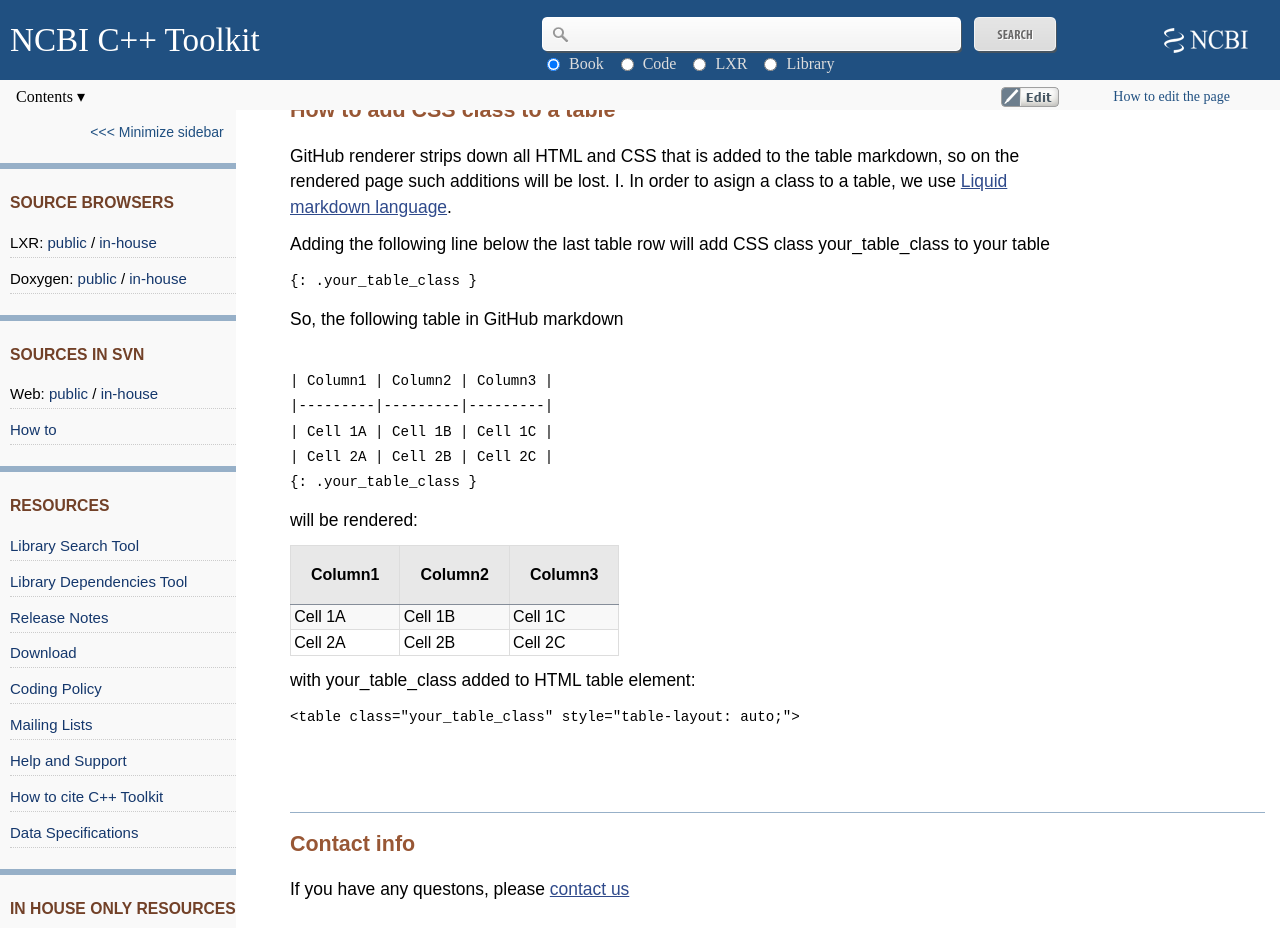
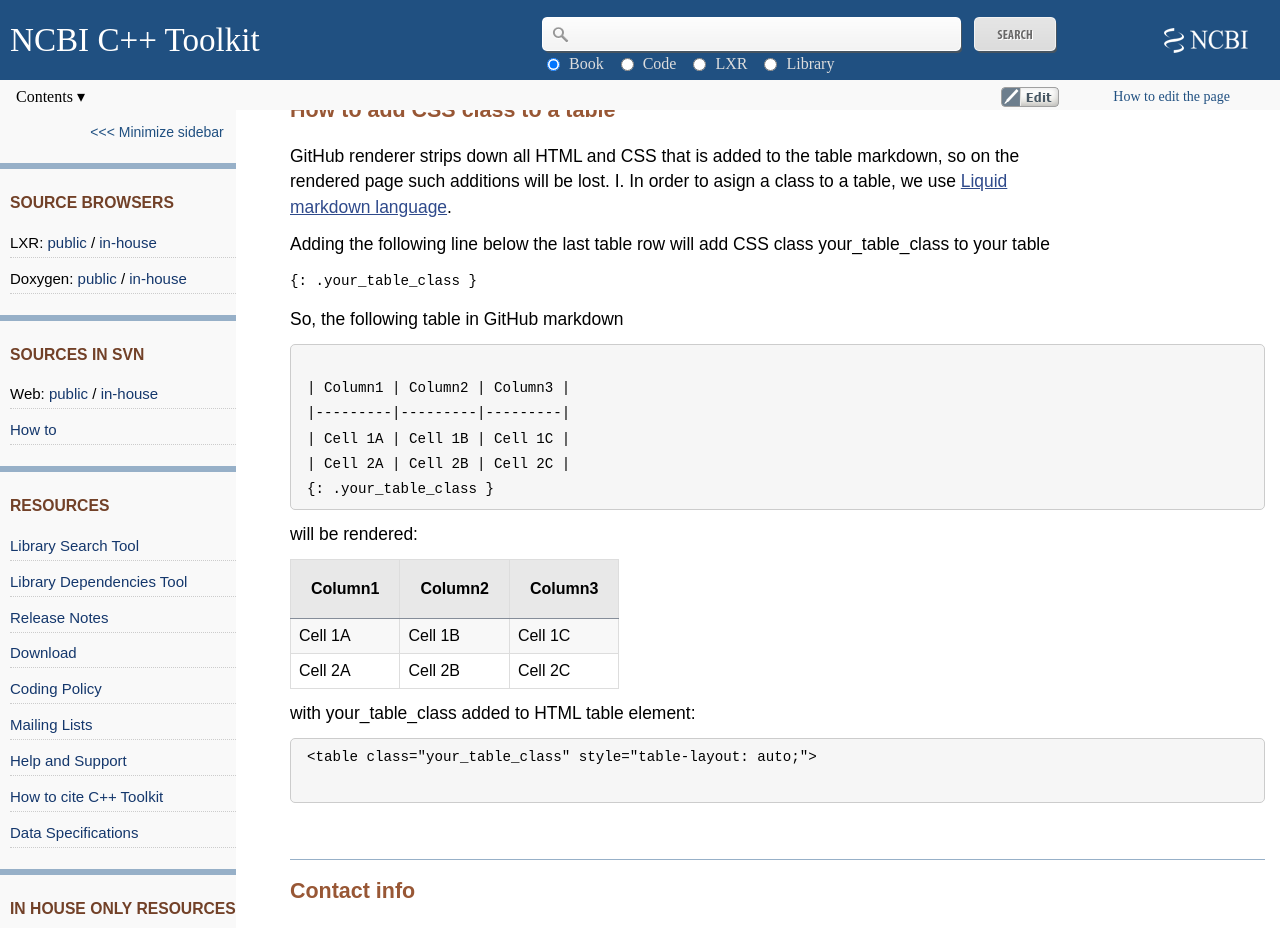
Before and after one commit to ncbi/cxx-toolkit, a Jekyll site: the page built from help_page.md, in a window 1280 px wide and 1400 px high, scrolled down 1537 px. Shown: the top 928 px of the window. Built offline with Jekyll 4.4.1, drawn with Linux system fonts in a browser that asks for light colours.

Commit message:
Some styling from test moved to permanent CSS

```diff
--- a/static/css/bookpage.css
+++ b/static/css/bookpage.css
@@ -246,6 +246,12 @@
 	color: #642a8f
 }
 
+ pre.highlight {
+            padding: 6px 16px;
+            background-color: #f6f6f6;
+            border: 1px solid #ccc;
+            border-radius: 5px;
+            }
 
 /* Content formatting end */
 
@@ -703,3 +709,8 @@
 div.section a {
 	scroll-margin-top: 5em;
 }
+
+/* Padding for table text */
+ .content td {
+            padding: 0.5em;
+            }
```
